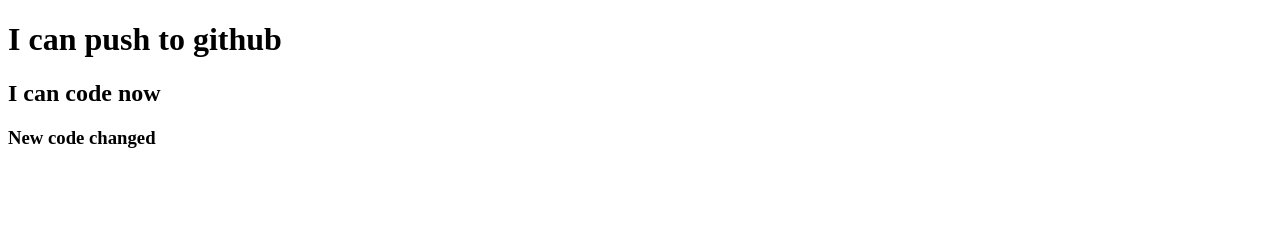
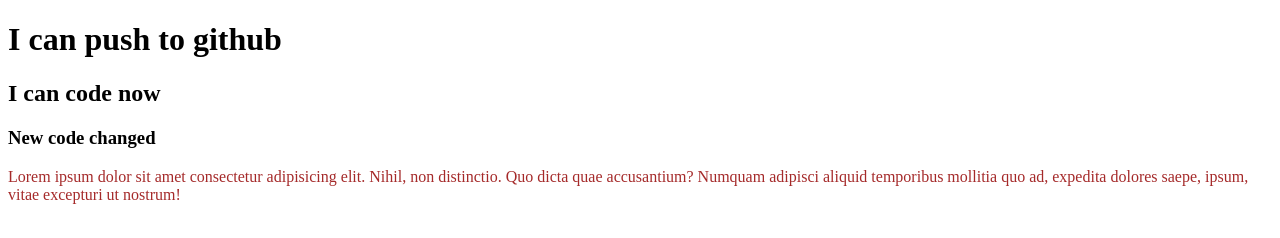
Before and after one commit to samiRa-shammi191/my-1st-Repo, a plain HTML site: page index.html in a window 1280 px wide. Drawn offline with Linux system fonts and the light colour scheme.

Commit message:
styles added

```diff
--- a/index.html
+++ b/index.html
@@ -5,10 +5,13 @@
     <meta http-equiv="X-UA-Compatible" content="IE=edge">
     <meta name="viewport" content="width=device-width, initial-scale=1.0">
     <title>My first github repo</title>
+    <link rel="stylesheet" href="style.css">
+
 </head>
 <body>
      <h1>I can push to github</h1>
      <h2> I can code now</h2>
      <h3>New code changed</h3>
+     <p>Lorem ipsum dolor sit amet consectetur adipisicing elit. Nihil, non distinctio. Quo dicta quae accusantium? Numquam adipisci aliquid temporibus mollitia quo ad, expedita dolores saepe, ipsum, vitae excepturi ut nostrum!</p>
 </body>
 </html>
--- /dev/null
+++ b/style.css
@@ -0,0 +1,3 @@
+p{
+    color: brown;
+}
```
